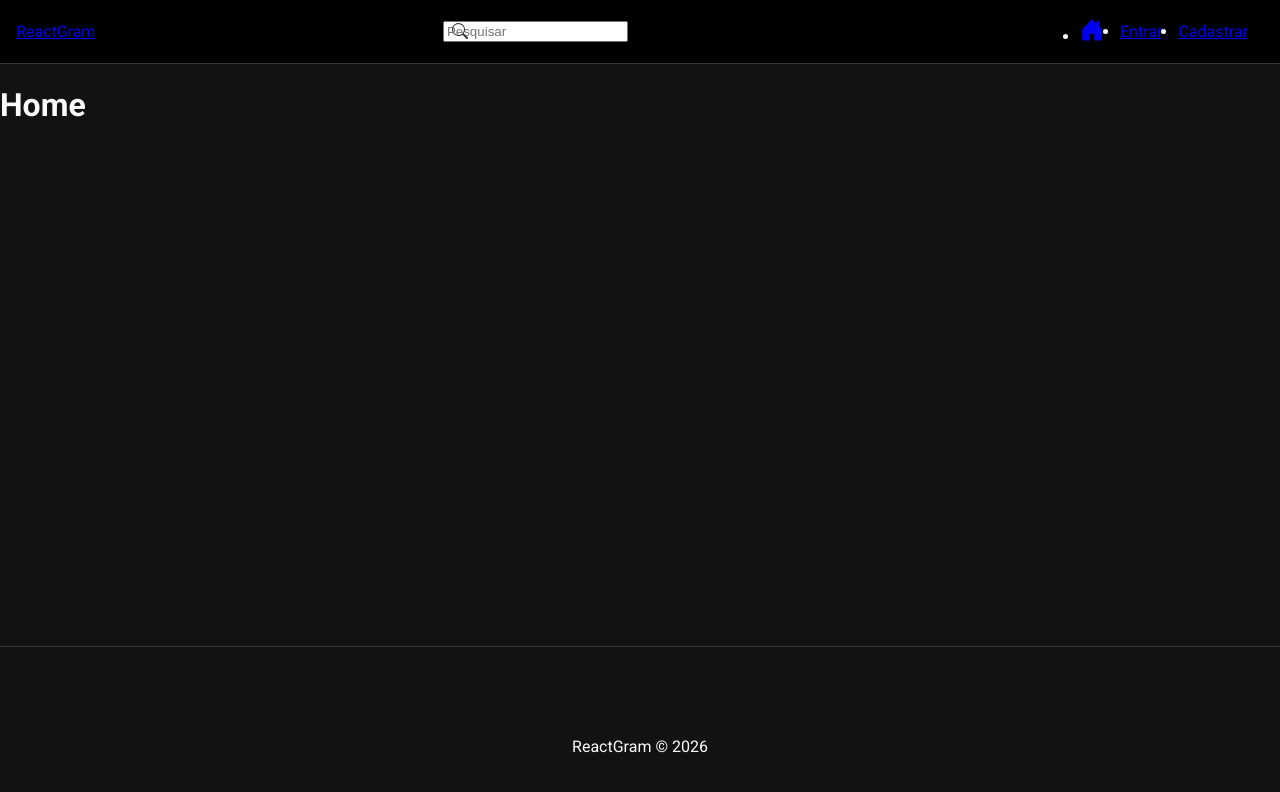
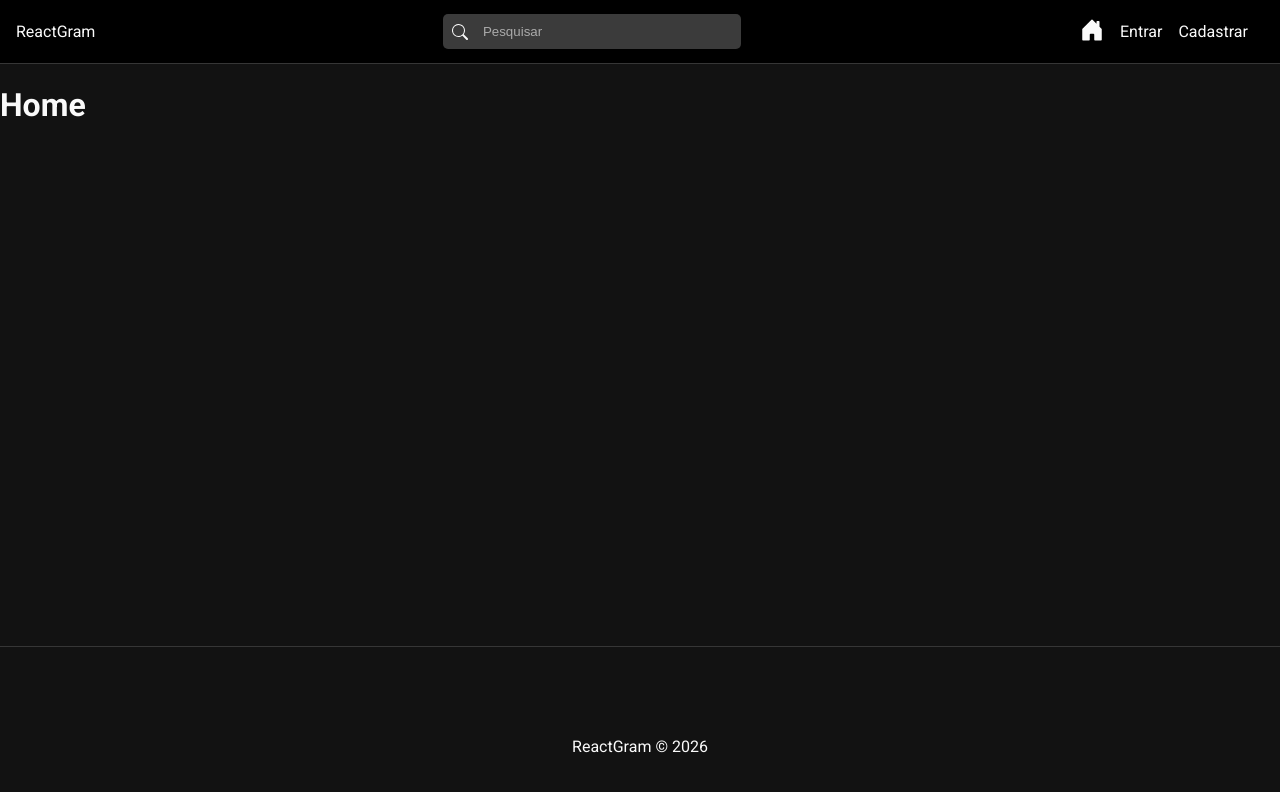
Before and after one commit to RafaelLanaDS/ReactGram, a React (Vite) app in the folder frontend/: page / in a window 1280 px wide. Shown: the top 792 px of the page. Built offline with nearby package versions, Linux system fonts and the light colour scheme.

Commit message:
Css global

```diff
--- a/frontend/src/components/Navbar.jsx
+++ b/frontend/src/components/Navbar.jsx
@@ -10,7 +10,7 @@
         <Link to="/"> ReactGram</Link>
         <form id={styles.searchform}>
             <BsSearch />
-            <input type="text" placeholder="Pesquisar" />
+            <input type="text" placeholder="Pesquisar"/>
         </form>
         <ul id={styles.navlinks}>
             <li>
--- a/frontend/src/components/Navbar.module.css
+++ b/frontend/src/components/Navbar.module.css
@@ -16,12 +16,10 @@
     position: absolute;
     top: 10px;
     left: 9px;
-    transform: translateY(-50%);
-    color: #363636;
 }
 
-#searchform imput{
-    padding-left: 2rem;
+#searchform input{
+    padding-left: 2.5rem;
     border: none;
     border-radius: 5px;
     width: 100%;
--- a/frontend/src/index.css
+++ b/frontend/src/index.css
@@ -1,8 +1,89 @@
-body{
-  font-family: "Roboto", "sans-serif";
+body {
+  font-family: "Roboto", sans-serif;
   margin: 0;
   padding: 0;
   box-sizing: border-box;
   background-color: #121212;
   color: #fafafa;
 }
+
+a {
+  color: #fafafa;
+  text-decoration: none;
+}
+
+.active {
+  font-weight: bold;
+}
+
+ul {
+  list-style: none;
+}
+
+form {
+  display: flex;
+  flex-direction: column;
+}
+
+label {
+  display: flex;
+  flex-direction: column;
+  text-align: left;
+}
+
+label span {
+  font-weight: bold;
+  margin-bottom: 0.5em;
+  color: #aaa;
+  font-size: 0.7em;
+}
+
+input {
+  background-color: #3b3b3b;
+  color: #aaa;
+  border: 1px solid #555;
+  border-radius: 2px;
+  padding: 10px 8px;
+  outline: none;
+  margin-bottom: 0.6em;
+}
+
+input::placeholder {
+  color: #aaa;
+}
+
+.btn,
+button,
+input[type="submit"] {
+  background-color: #0094f6;
+  color: #fff;
+  border: none;
+  border-radius: 4px;
+  padding: 10px 8px;
+  font-weight: bold;
+  cursor: pointer;
+  opacity: 0.8;
+  font-size: 1em;
+}
+
+input[type="submit"] {
+  margin-top: 1em;
+}
+
+input:disabled {
+  cursor: not-allowed;
+  background-color: #000;
+}
+
+button:hover,
+input[type="submit"]:hover {
+  opacity: 1;
+}
+
+.cancel-btn {
+  background-color: #ccc;
+}
+
+.hide {
+  display: none;
+}
```
